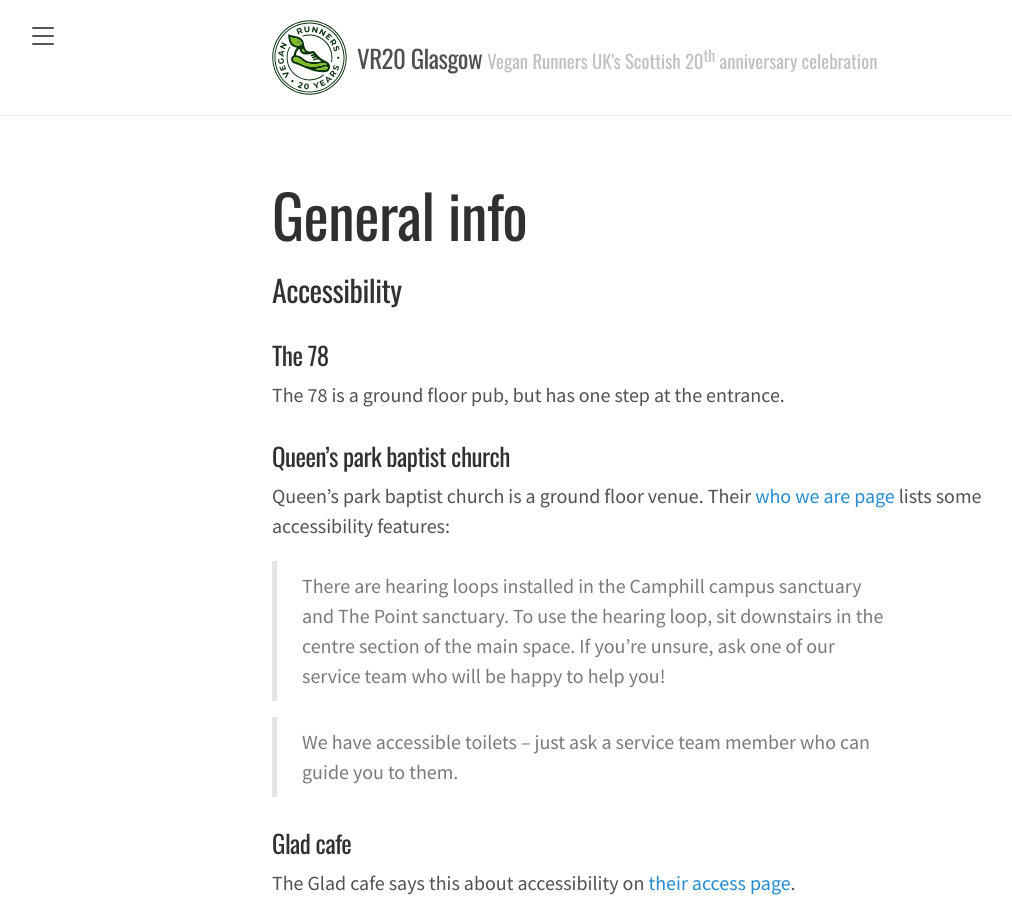
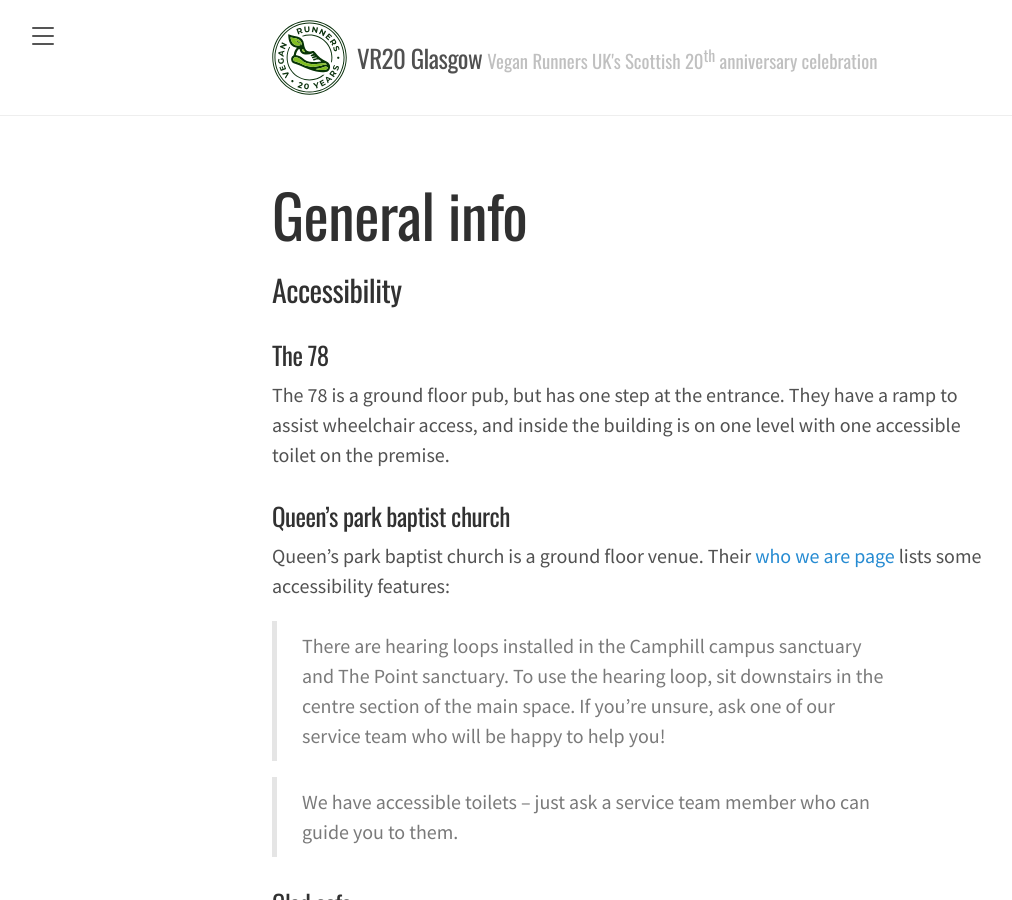
Before and after one commit to vr20glasgow/vr20glasgow.github.io, a Jekyll site: the page built from general.md, in a window 1280 px wide and 900 px high. Shown: the whole window, without its empty margins (8-1020 px from the left). Built offline with Jekyll 4.4.1, drawn with Linux system fonts in a browser that asks for light colours.

Commit message:
Add 78 access

```diff
--- a/general.md
+++ b/general.md
@@ -9,7 +9,9 @@ sort: 4
 
 ### The 78
 
-The 78 is a ground floor pub, but has one step at the entrance.
+The 78 is a ground floor pub, but has one step at the entrance. They have a ramp
+to assist wheelchair access, and inside the building is on one level with one
+accessible toilet on the premise.
 
 ### Queen's park baptist church
 
```
